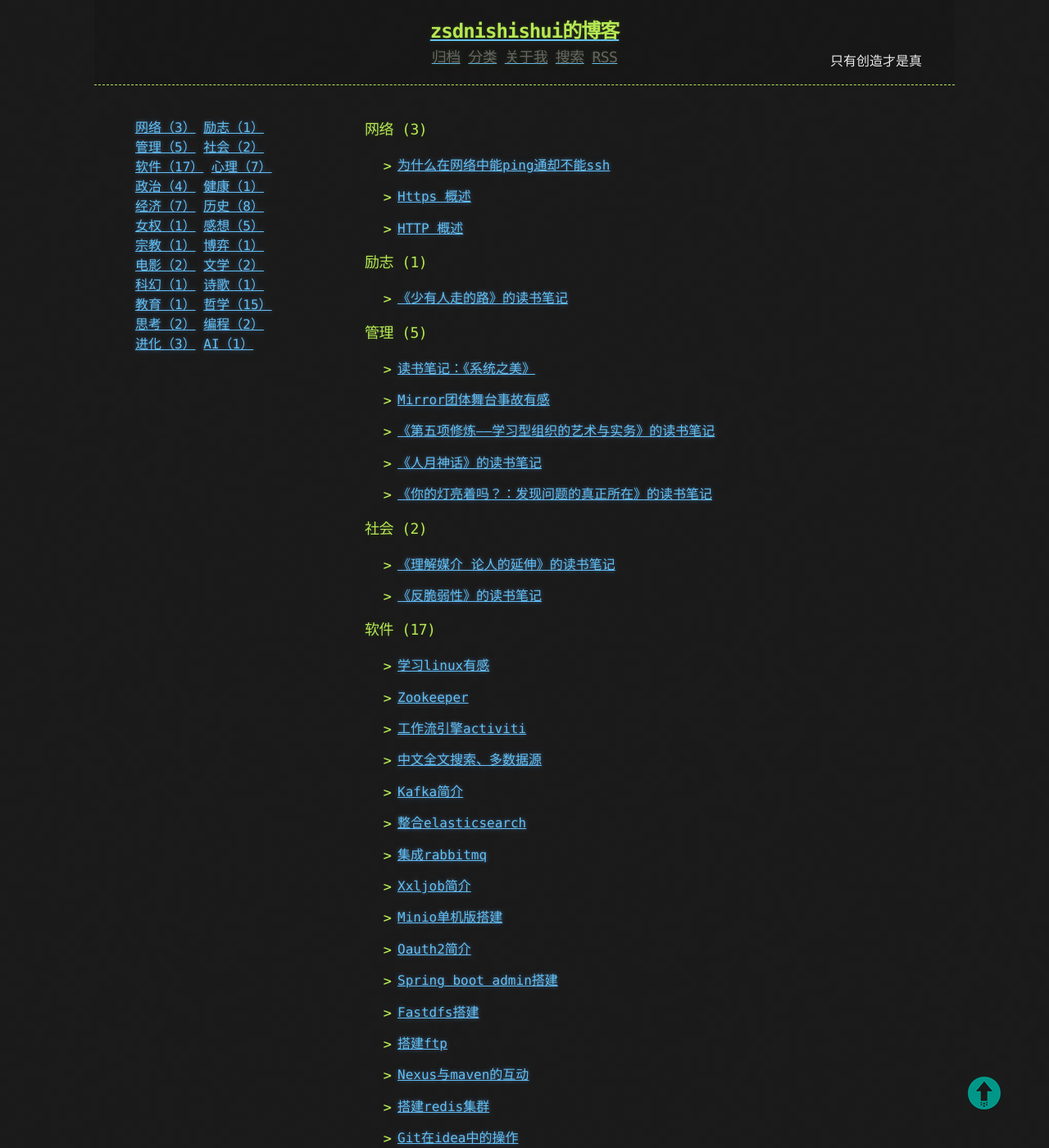
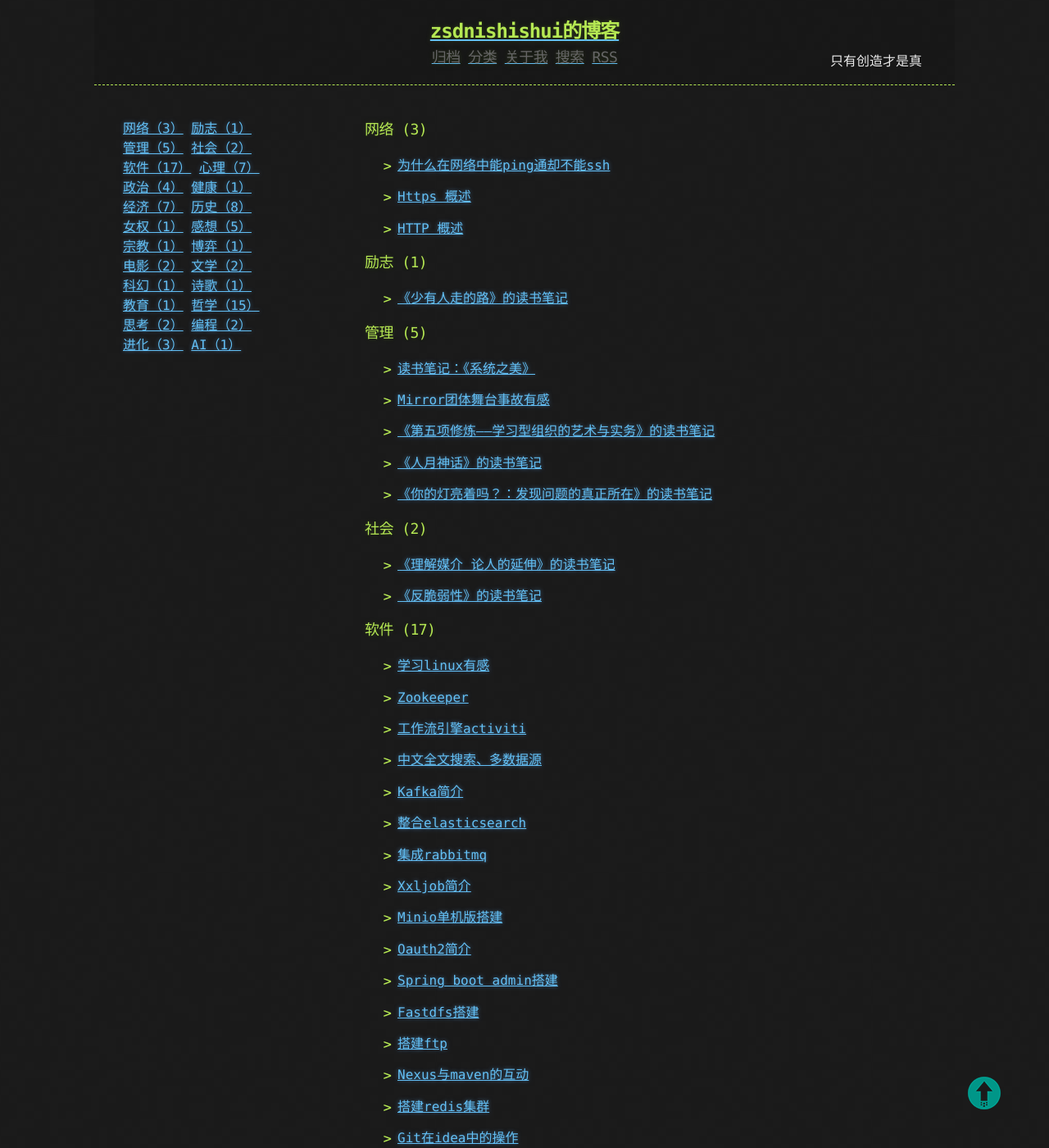
Before and after one commit to zsdnishishui/first, a Jekyll site: the page built from category.md, in a window 1280 px wide and 1400 px high. Shown: the whole window at 82% size. Built offline with Jekyll 4.4.1, drawn with Linux system fonts in a browser that asks for light colours; comment, search, counter and statistics services are not loaded.

Commit message:
调整分类页面的布局

```diff
--- a/_layouts/categories.html
+++ b/_layouts/categories.html
@@ -3,11 +3,14 @@
 ---
 <div class="layout">
     <aside class="aside">
-        {% for category in site.categories %}
-        {% capture category_name %}{{ category | first }}{% endcapture %}
-        <a href="/category#{{category_name}}">{{category_name}}（{{
-            site.categories[category_name].size }}）</a>
-        {%endfor %}
+        <div class="category">
+            {% for category in site.categories %}
+            {% capture category_name %}{{ category | first }}{% endcapture %}
+            <a href="/category#{{category_name}}">{{category_name}}（{{
+                site.categories[category_name].size }}）</a>
+            {%endfor %}
+        </div>
+
     </aside>
     <article class="article">
         {% for category in site.categories %}
@@ -39,4 +42,12 @@
     }
     .aside{width: 180px;height: 100%;margin-left: 50px;}
     .article{flex: 1;height: 100%;margin-left: 100px;}
+    .category{
+        position: fixed;
+        /* 固定定位的盒子也必须写边偏移 */
+        top: 145px;
+        left: 150px;
+        width: 180px;
+        height: 100%;
+    }
 </style>
```
